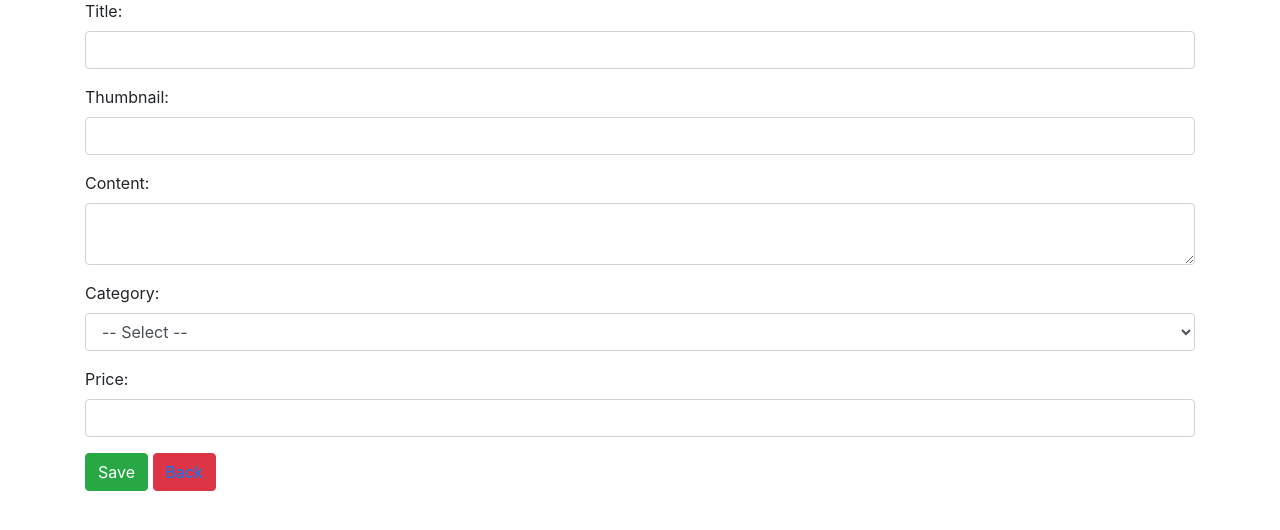
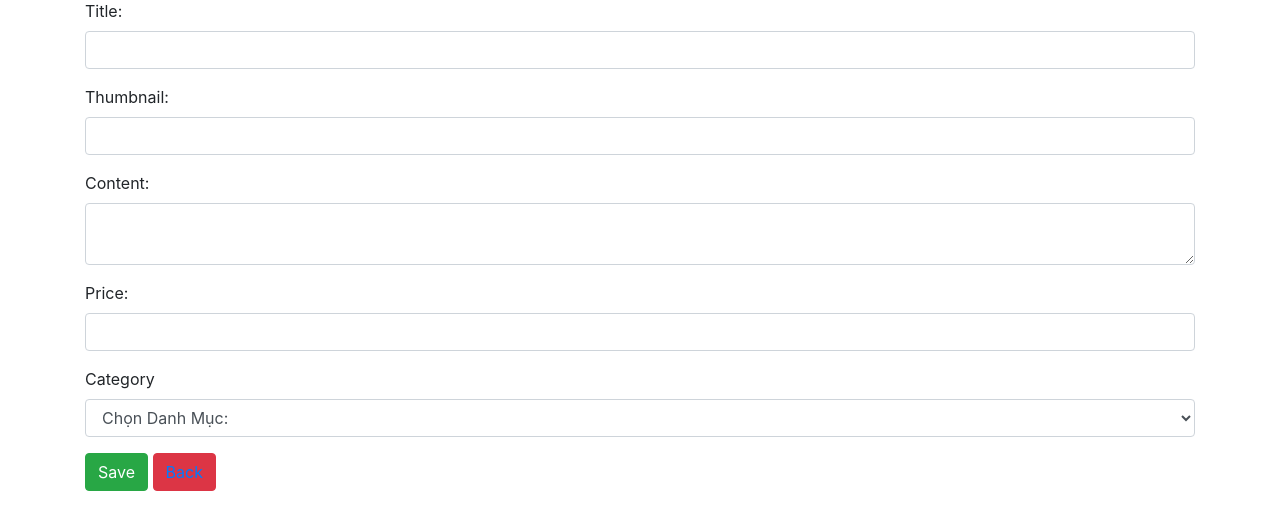
Before and after one commit to TungNguyenHuu/Quicksnacks, a PHP site: page /add-product.php in a window 1280 px wide. Shown: the part 47-577 px from the top of the page. Run offline with PHP 8.4, Linux system fonts and the light colour scheme; tables that the repository leaves empty or names only in its code hold one stand-in row (values such as "Sample post"); some libraries are stand-ins or nearby versions.

Commit message:
Update add-product.php

```diff
--- a/project/admin/product/add-product.php
+++ b/project/admin/product/add-product.php
@@ -1,9 +1,18 @@
 <?php
-require_once('form-product.php');
+require_once('db/dbhelper.php');
+require_once('db/utility.php');
 
-$categoryList = executeResult('select * from category');
-$id = getGet('id');
-	$thisProduct = executeResult('select * from products where id = '.$id, true);
+		$title = $thumbnail = $content = $price = $category_id = '';
+		if(!empty($_POST)) {
+			// $user =
+			$title = getPost('title');
+			$thumbnail = getPost('thumbnail');
+			$content = getPost('content');
+			$price = getPost('price');
+			$category_id = getPost('category_id');
+			$created_at = $updated_at = date('Y-m-d H:i:s');
+
+		}
 ?>
 
 <!DOCTYPE html>
@@ -36,30 +45,35 @@ $id = getGet('id');
 				<form method="post">
 					<div class="form-group">
 					  <label for="title">Title:</label>
-					  <input required="true" type="text" class="form-control" id="title" name="title" value="<?=($thisProduct != null)?$thisProduct['title']:''?>">
-					  <input type="text" name="id" value="<?=($thisProduct != null)?$thisProduct['id']:''?>" style="display: none;">
+					  <input required="true" type="text" class="form-control" id="title" name="title" >
 					</div>
 					<div class="form-group">
 					  <label for="thumbnail">Thumbnail:</label>
-					  <input required="true" type="text" class="form-control" id="thumbnail" name="thumbnail" value="<?=($thisProduct != null)?$thisProduct['thumbnail']:''?>">
+					  <input required="true" type="text" class="form-control" id="thumbnail" name="thumbnail" >
 					</div>
 					<div class="form-group">
 					  <label for="content">Content:</label>
-					  <textarea class="form-control" id="content" name="content"><?=($thisProduct != null)?$thisProduct['content']:''?></textarea>
-					</div>
-					<div class="form-group">
-					    <label for="category_id">Category:</label>
-							<select class="form-control" id="category_id" name="category_id">
-								<option value="">-- Select --</option>
-								<option value="food children">Food children</option>
-								<option value="snack Food">Snack Food</option>
-								<option value="food healthy">Food healthy</option>
-					  		</select>
+					  <textarea class="form-control" id="content" name="content"></textarea>
 					</div>
 					<div class="form-group">
 					  <label for="price">Price:</label>
-					  <input type="number" class="form-control" id="price" name="price" value="<?=($thisProduct != null)?$thisProduct['price']:''?>">
+					  <input type="number" class="form-control" id="price" name="price" >
 					</div>
+					<div class="form-group">
+						<label for="category">Category</label>
+						<select class="form-control" name="cate_id" id="cate_id">
+							<option>Chọn Danh Mục:</option>
+								<?php
+									$sql = "select * from category";
+									$productList = executeResult($sql);
+
+									foreach ($productList as $item) {
+										echo '<option value="'.$item['id'].'">'.$item['name'].'</option>';
+									}
+								?>
+						</select>
+					</div>
+
 					<button class="btn btn-success">Save</button>
 					<button class="btn btn-danger"><a href="../admin/trangchucnang.php"> Back</a></button>
 				</form>
```
